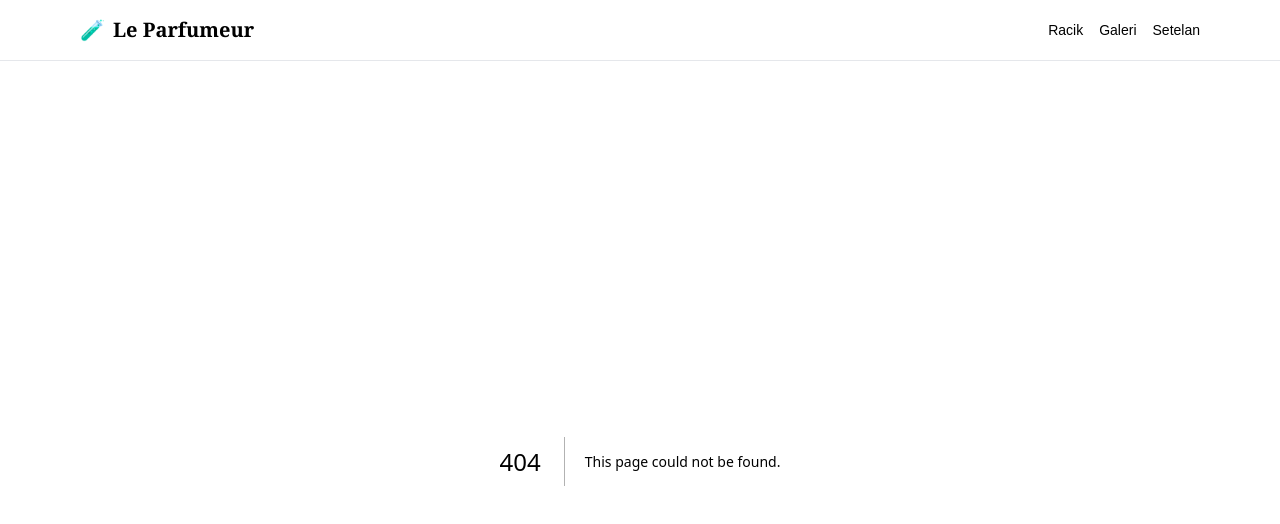
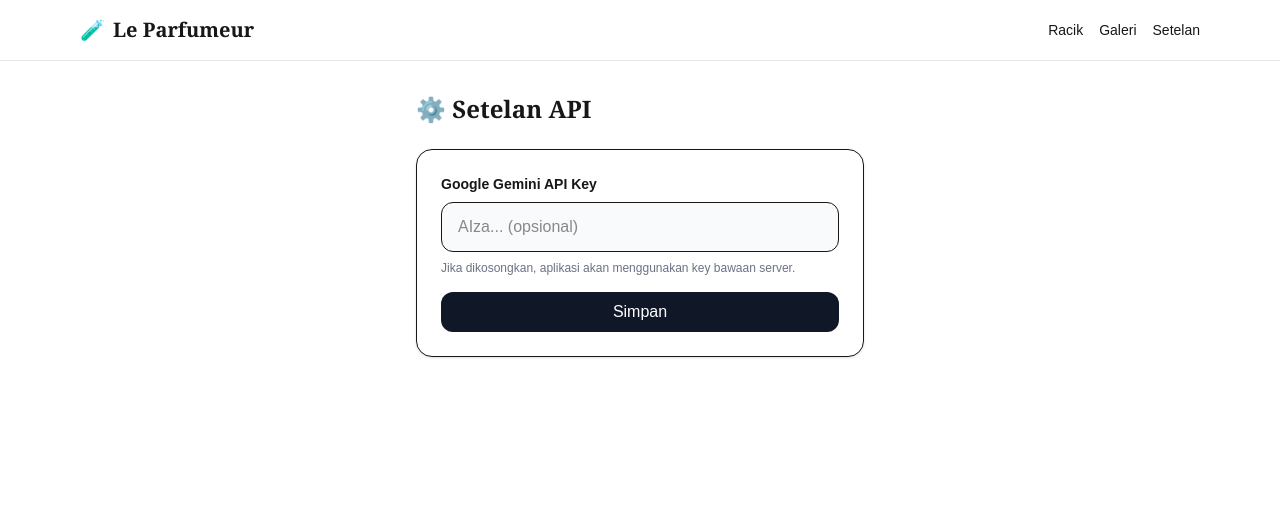
Before and after one commit to ayamkabisat-byte/leperfumer, a Next.js app: page /settings in a window 1280 px wide. Before the commit this address had no page. Shown: the top 524 px of the page. Built offline with nearby package versions, Linux system fonts and the light colour scheme.

Commit message:
Add settings page & gallery overlay redesign

```diff
--- a/app/gallery/page.tsx
+++ b/app/gallery/page.tsx
@@ -58,42 +58,29 @@ export default function GalleryPage() {
       )}
 
       {!loading && perfumes.length > 0 && (
-        <div className="grid grid-cols-1 md:grid-cols-2 lg:grid-cols-3 gap-8">
+        <div className="grid grid-cols-1 sm:grid-cols-2 lg:grid-cols-3 gap-8">
           {perfumes.map((perfume) => (
             <div
               key={perfume.id}
-              className="bg-white dark:bg-gray-800 rounded-2xl shadow-md overflow-hidden border hover:shadow-lg transition-shadow"
+              className="relative w-full aspect-[9/16] rounded-2xl overflow-hidden shadow-md group"
             >
-              <div className="relative w-full h-64">
-                <Image
-                  src={perfume.image_url}
-                  alt={perfume.name}
-                  fill
-                  className="object-cover"
-                  sizes="(max-width: 768px) 100vw, 33vw"
-                />
-              </div>
-              <div className="p-5">
-                <h2 className="text-xl font-bold font-serif mb-4">{perfume.name}</h2>
-                <div className="space-y-3 text-sm">
-                  <div>
-                    <span className="font-bold text-yellow-600 block text-xs uppercase">
-                      Top Notes
-                    </span>
-                    <p className="text-gray-700 dark:text-gray-300">{perfume.top_notes}</p>
-                  </div>
-                  <div>
-                    <span className="font-bold text-pink-600 block text-xs uppercase">
-                      Heart Notes
-                    </span>
-                    <p className="text-gray-700 dark:text-gray-300">{perfume.mid_notes}</p>
-                  </div>
-                  <div>
-                    <span className="font-bold text-stone-600 block text-xs uppercase">
-                      Base Notes
-                    </span>
-                    <p className="text-gray-700 dark:text-gray-300">{perfume.base_notes}</p>
-                  </div>
+              {/* Gambar penuh */}
+              <Image
+                src={perfume.image_url}
+                alt={perfume.name}
+                fill
+                className="object-cover transition-transform duration-300 group-hover:scale-105"
+                sizes="(max-width: 640px) 100vw, (max-width: 1024px) 50vw, 33vw"
+              />
+              {/* Overlay vignette hitam di bawah */}
+              <div className="absolute inset-0 bg-gradient-to-t from-black/80 via-transparent to-transparent" />
+              {/* Teks overlay */}
+              <div className="absolute bottom-0 left-0 right-0 p-4 text-white">
+                <h2 className="text-lg font-bold font-serif mb-2">{perfume.name}</h2>
+                <div className="space-y-1 text-xs">
+                  <p><span className="font-semibold text-yellow-300">Top:</span> {perfume.top_notes}</p>
+                  <p><span className="font-semibold text-pink-300">Heart:</span> {perfume.mid_notes}</p>
+                  <p><span className="font-semibold text-stone-300">Base:</span> {perfume.base_notes}</p>
                 </div>
               </div>
             </div>
--- /dev/null
+++ b/app/settings/page.tsx
@@ -0,0 +1,45 @@
+// app/settings/page.tsx
+'use client';
+
+import { useState, useEffect } from 'react';
+
+export default function SettingsPage() {
+  const [geminiKey, setGeminiKey] = useState('');
+  const [saved, setSaved] = useState(false);
+
+  useEffect(() => {
+    const stored = localStorage.getItem('gemini_user_key');
+    if (stored) setGeminiKey(stored);
+  }, []);
+
+  const handleSave = () => {
+    localStorage.setItem('gemini_user_key', geminiKey);
+    setSaved(true);
+    setTimeout(() => setSaved(false), 2000);
+  };
+
+  return (
+    <main className="max-w-lg mx-auto p-4 md:p-8">
+      <h1 className="text-2xl font-serif font-bold mb-6">⚙️ Setelan API</h1>
+      <div className="bg-white dark:bg-gray-800 p-6 rounded-2xl border shadow-sm">
+        <label className="block text-sm font-semibold mb-2">Google Gemini API Key</label>
+        <input
+          type="password"
+          value={geminiKey}
+          onChange={(e) => setGeminiKey(e.target.value)}
+          placeholder="AIza... (opsional)"
+          className="w-full px-4 py-3 border rounded-xl bg-gray-50 dark:bg-gray-900"
+        />
+        <p className="text-xs text-gray-500 mt-2">
+          Jika dikosongkan, aplikasi akan menggunakan key bawaan server.
+        </p>
+        <button
+          onClick={handleSave}
+          className="mt-4 w-full bg-gray-900 dark:bg-indigo-600 hover:bg-gray-800 text-white font-medium py-2 rounded-xl transition"
+        >
+          {saved ? '✅ Tersimpan' : 'Simpan'}
+        </button>
+      </div>
+    </main>
+  );
+}
```
